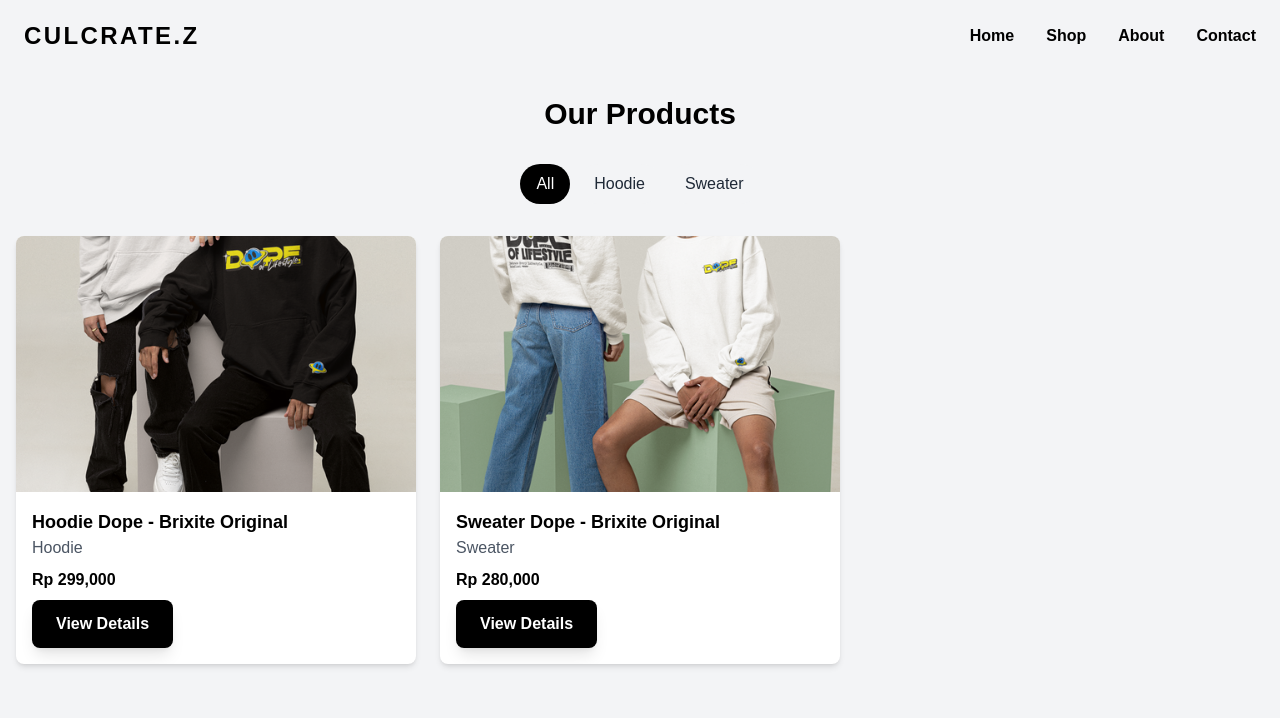
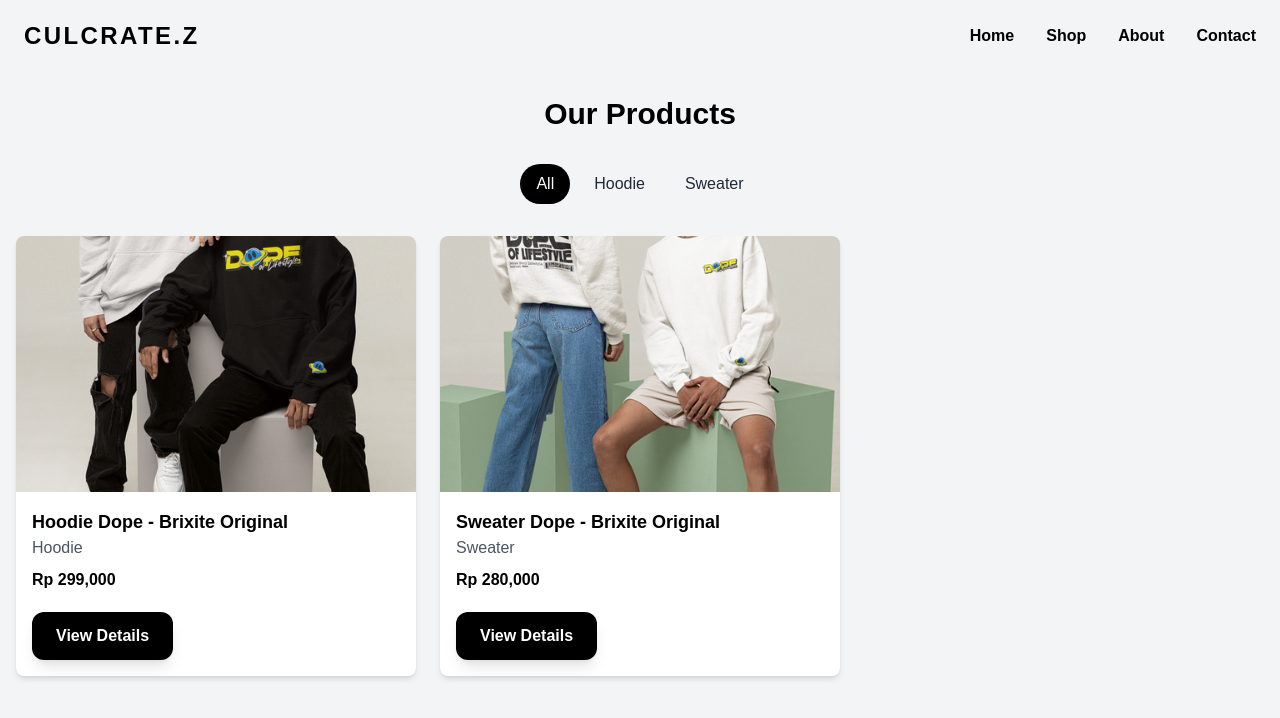
Before and after one commit to fiqihandre/Stellaireluminaire, a Next.js app: page /products in a window 1280 px wide. Shown: the top 718 px of the page. Built offline with nearby package versions, Linux system fonts and the light colour scheme.

Commit message:
Update ProductCard.jsx

```diff
--- a/src/components/ProductCard.jsx
+++ b/src/components/ProductCard.jsx
@@ -24,7 +24,7 @@
         <p className="text-cardTextPrimary font-bold">Rp {product.price.toLocaleString()}</p>
         <Link
           href={`/products/${product.id}`}
-          className="mt-2 inline-block bg-cardButtonBg text-cardButtonText font-bold py-3 px-6 rounded-lg hover:bg-cardButtonHoverBg shadow-lg transition ease-in-out duration-300 "
+          className="mt-5 inline-block bg-cardButtonBg text-cardButtonText font-bold py-3 px-6 rounded-xl hover:bg-cardButtonHoverBg shadow-lg transition ease-in-out duration-300 "
         >
           View Details
         </Link>
```
